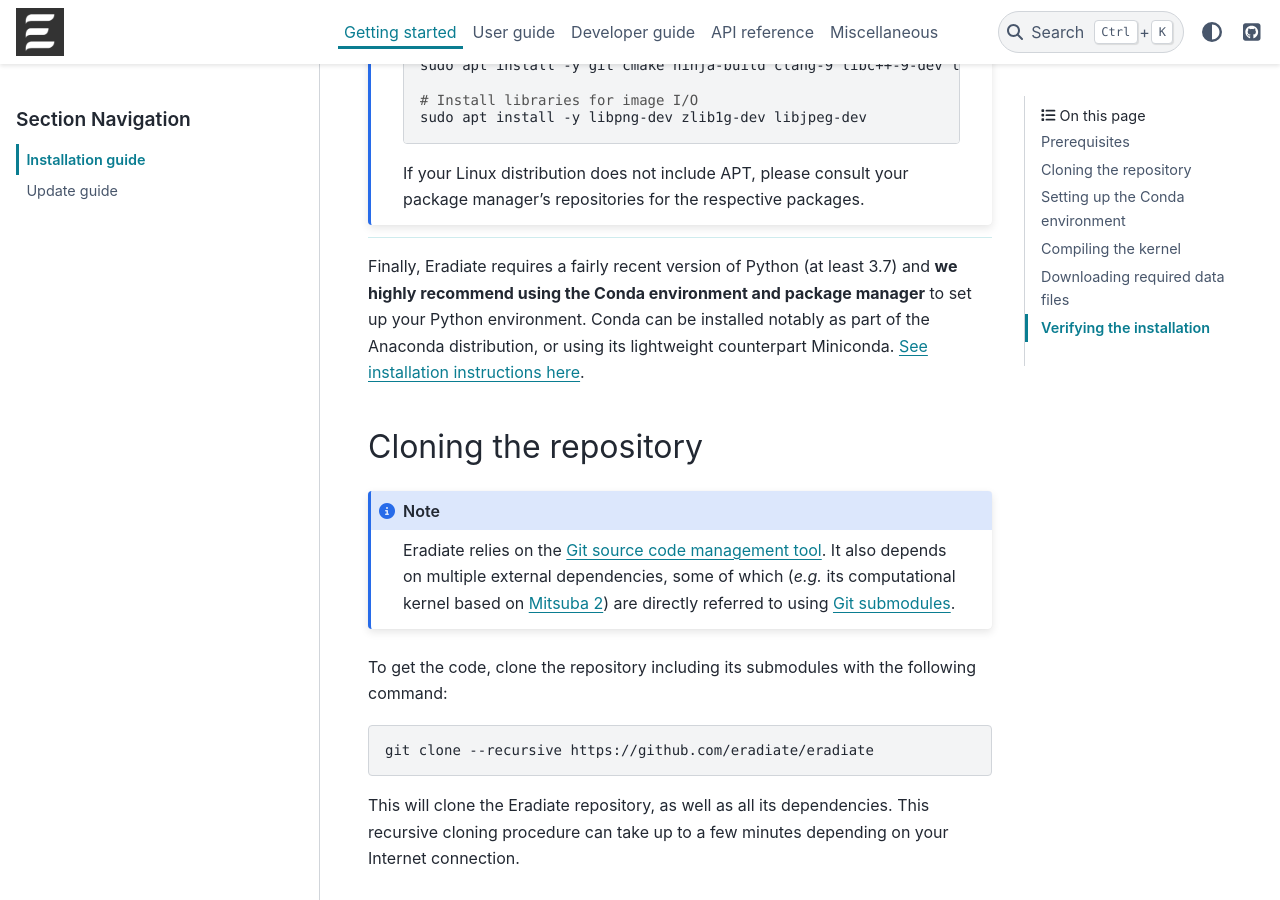
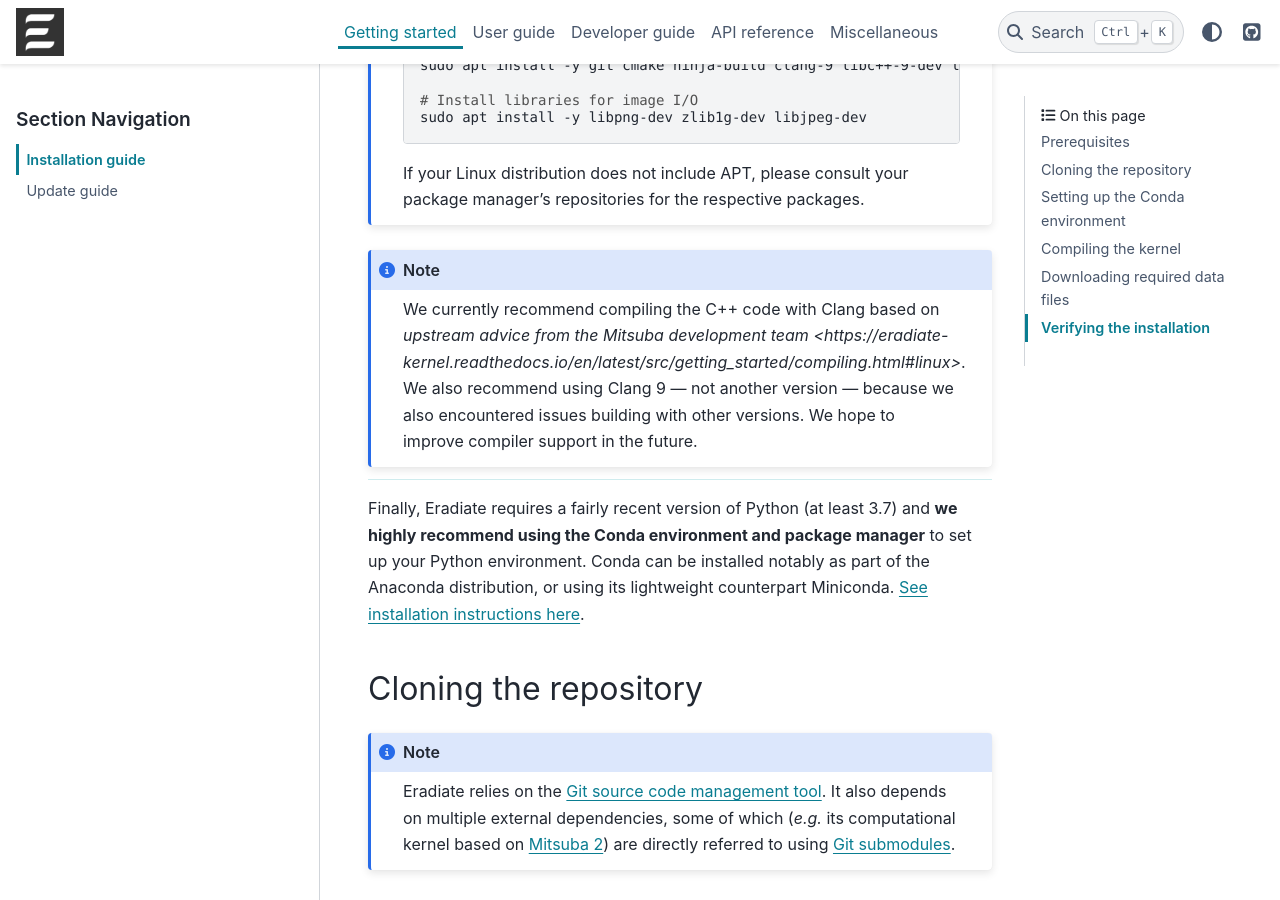
Before and after one commit to eradiate/eradiate, a Sphinx documentation site: the page built from docs/rst/getting_started/install.rst, in a window 1280 px wide and 900 px high, scrolled down 989 px. Built offline with Sphinx 7.4.7 and the PyData theme 0.15.4, drawn with Linux system fonts in a browser that asks for light colours; pages that are not in the unit, such as notebooks, are missing from menus.

Commit message:
Docs: Added compiler recommendation notice

```diff
--- a/docs/rst/getting_started/install.rst
+++ b/docs/rst/getting_started/install.rst
@@ -55,6 +55,12 @@
 
       If your Linux distribution does not include APT, please consult your
       package manager's repositories for the respective packages.
+
+   .. note:: We currently recommend compiling the C++ code with Clang based on
+      `upstream advice from the Mitsuba development team <https://eradiate-kernel.readthedocs.io/en/latest/src/getting_started/compiling.html#linux>`.
+      We also recommend using Clang 9 — not another version — because we also
+      encountered issues building with other versions. We hope to improve
+      compiler support in the future.
 
 .. tabbed:: macOS
 
```
